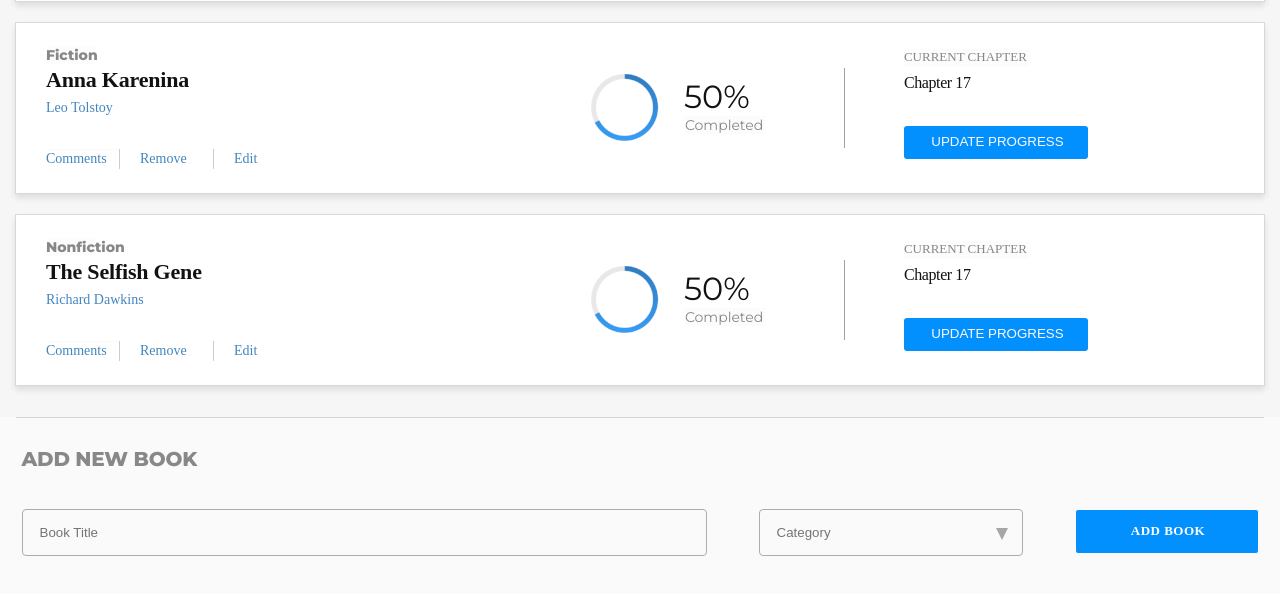
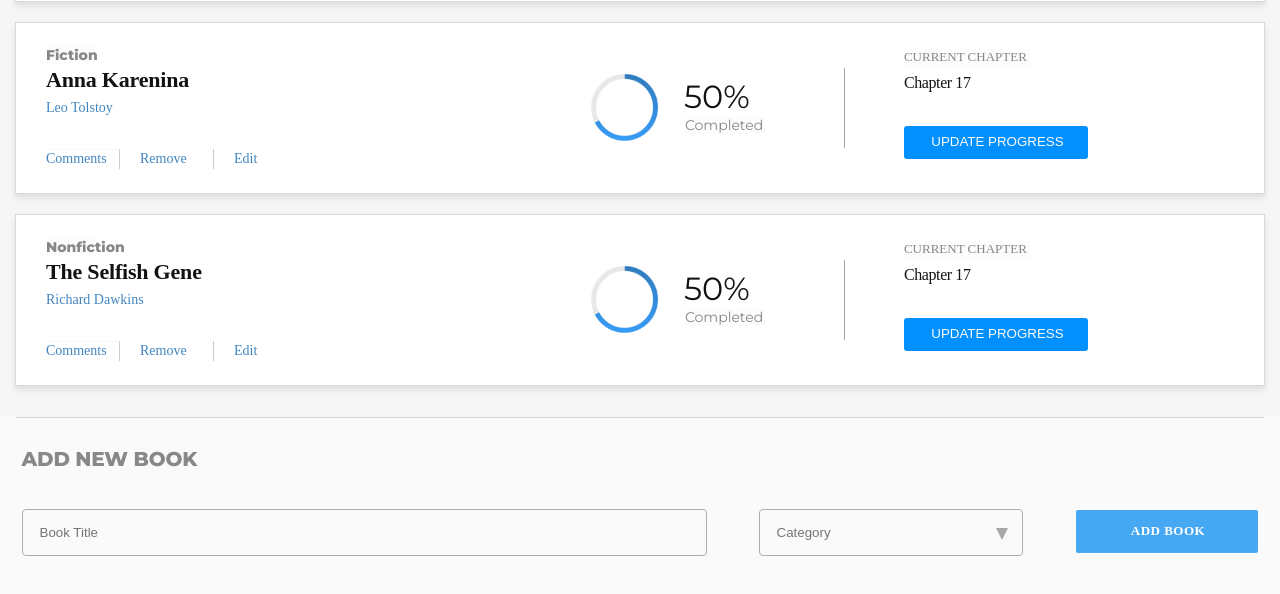
Before and after one commit to rodrigopenayo98/Bookstore-rod, a React (Create React App) app: page / in a window 1280 px wide. In both pictures the pointer is over the button "ADD BOOK". Shown: the part 299-893 px from the top of the page. Built offline with nearby package versions, Linux system fonts and the light colour scheme.

Commit message:
add hovers

```diff
--- a/src/styles/index.css
+++ b/src/styles/index.css
@@ -38,6 +38,10 @@
 
 .nav-list li{
   background-color: #ffffff;
+}
+
+.nav-list li:nth-child(2) {
+  opacity: 0.5;
 }
 
 .nav-link{
@@ -136,6 +140,11 @@
   letter-spacing: 0.5px;
   text-align: center;
   color: #ffffff;
+  cursor: pointer;
+}
+
+.button-form:hover{
+  background-color: #46a8f3;
 }
 
 .dropdown-container {
@@ -185,6 +194,11 @@
   height: 10.625rem;
   margin: 10px;
   box-shadow: 0 4px 6px rgba(0, 0, 0, 0.1);
+  cursor: pointer;
+}
+
+.book-card:hover{
+  border: solid 1px #0290ff;
 }
 
 .book-main-content{
@@ -264,7 +278,14 @@
   color: #4386bf;
   text-align: left;
   background-color: #ffffff;
+  cursor: pointer;
 }
+
+.book-menu-button:hover{
+ color: #0290ff;
+}
+
+
 
 .book-menu-item + .book-menu-item {
   border-left: 1px solid #ccc;
@@ -368,6 +389,11 @@
   background-color: #0290ff;
   border: none;
   color: #fafafa;
+  cursor: pointer;
+}
+
+.button-chapter:hover{
+  background-color: #46a8f3;
 }
 
 .line {
```
